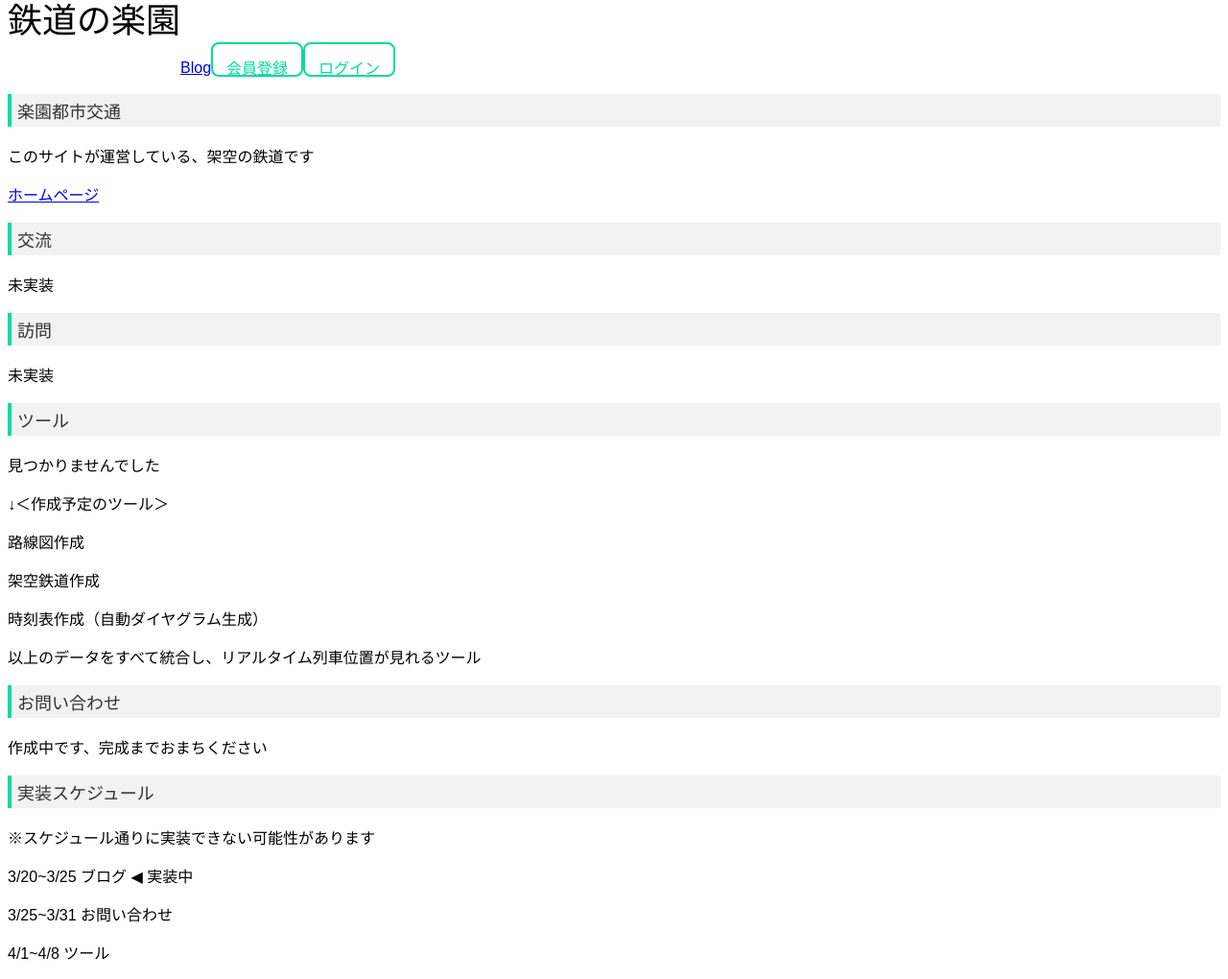
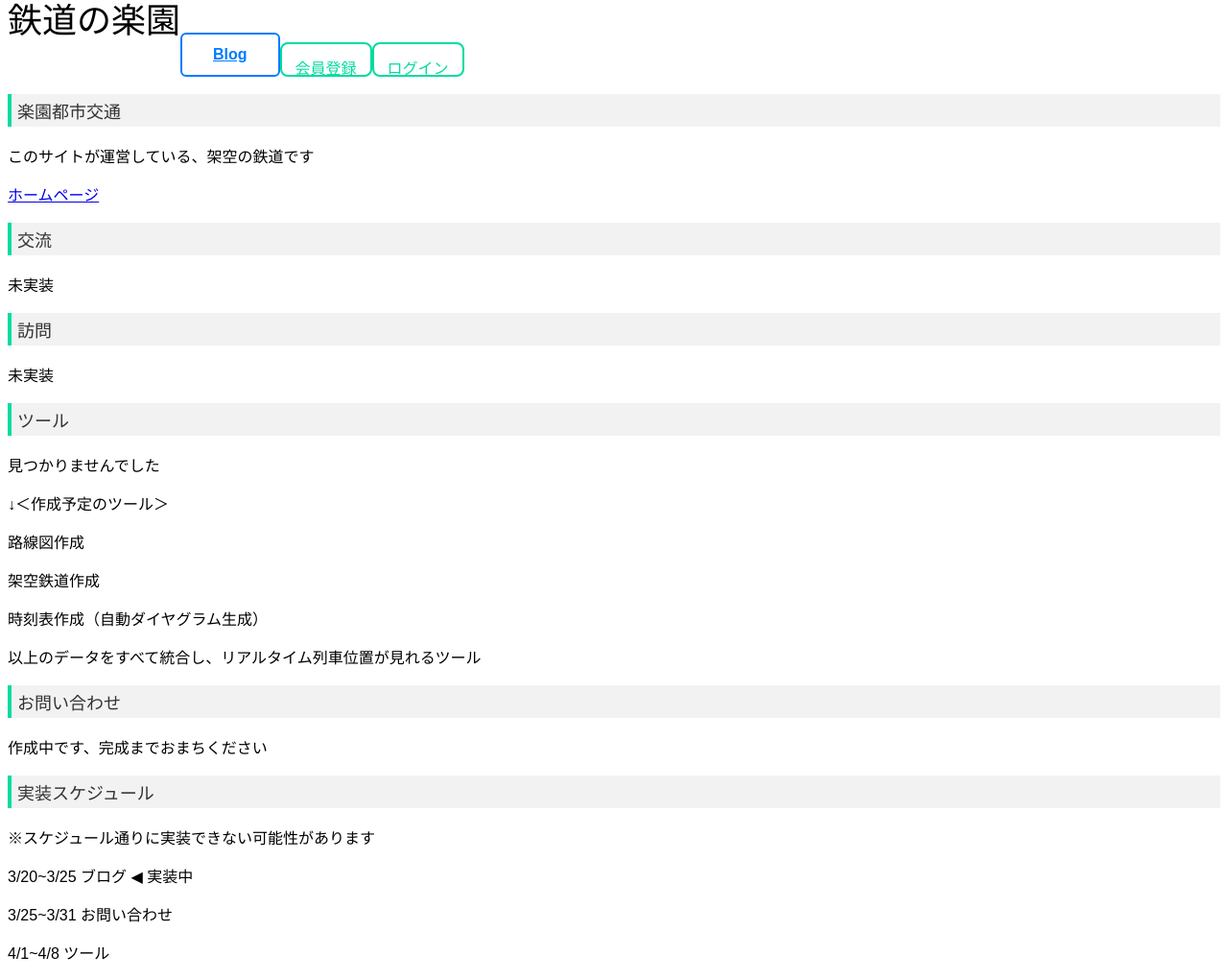
Before and after one commit to trainparadise/trainparadise, a Jekyll site: the page index.html, which Jekyll copies as it is, in a window 1280 px wide. Shown: the whole page at 96% size. Built offline with Jekyll 4.4.1, drawn with Linux system fonts in a browser that asks for light colours.

Commit message:
Update index.html

```diff
--- a/index.html
+++ b/index.html
@@ -13,6 +13,18 @@
                 display: flex;
                 height: 72px;
                 align-items: flex-end;
+            }
+
+            .menu {
+                background: transparent;
+                color: #007bff;
+                border: 2px solid #007bff;
+                padding: 12px 32px;
+                font-size: 16px;
+                border-radius: 6px;
+                cursor: pointer;
+                font-weight: 600;
+                transition: all 0.3s ease;
             }
 
             button {
@@ -43,7 +55,7 @@
     <body>
         <div class="titlearea">
             <p class="title">鉄道の楽園</p>
-            <a href="blog">Blog</a>
+            <a class="menu" href="blog">Blog</a>
             <button type="button">会員登録</button>
             <button type="button">ログイン</button>
         </div>
```
